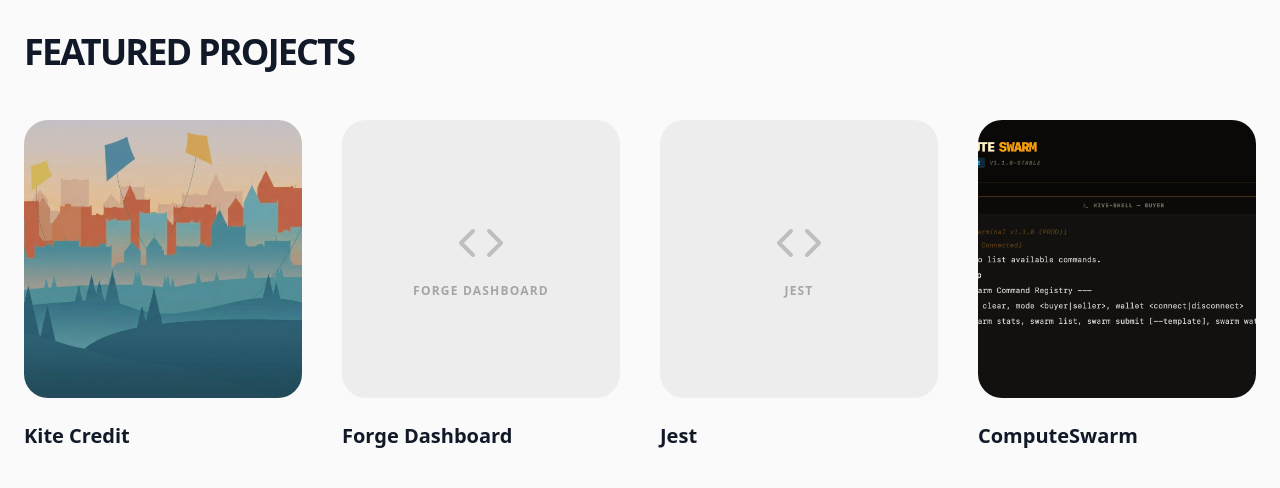
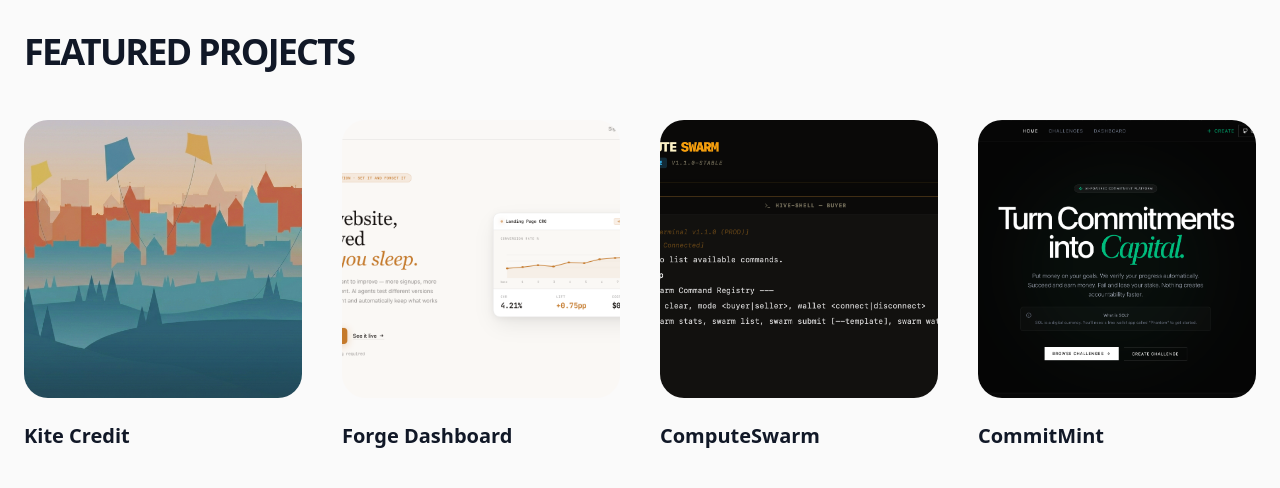
Before and after one commit to Archdiner/portfolio-site, a React (Vite) app: page / in a window 1280 px wide. Shown: the part 800-1288 px from the top of the page. Built offline with nearby package versions, Linux system fonts and the light colour scheme; grey boxes are pictures that could not be loaded.

Commit message:
Remove Jest and add image to Forge project

```diff
--- a/src/App.jsx
+++ b/src/App.jsx
@@ -136,18 +136,12 @@ const App = () => {
     {
       title: 'Forge Dashboard',
       stack: ['React', 'TypeScript', 'FastAPI', 'Gemini 2.0 Flash'],
+      image: '/forge-screenshot.png',
       githubLink: 'https://github.com/Archdiner/forge-dashboard',
+      screenshots: ['/forge-screenshot.png'],
       description: lang === 'en'
         ? 'An autonomous A/B testing and optimization platform for growth teams. Runs thousands of experiments overnight using a multi-agent AI system. Features a React/TypeScript frontend, a FastAPI backend, and utilizes Google Gemini 2.0 Flash for generating and evaluating landing page, ad copy, and cold email variations.'
         : 'منصة مستقلة لاختبارات A/B والتحسين لفرق النمو. تجري آلاف التجارب ليلاً باستخدام نظام ذكاء اصطناعي متعدد الوكلاء. تتميز بواجهة React/TypeScript وخلفية FastAPI وتستخدم Gemini 2.0 Flash لإنشاء وتقييم وتحديد أفضل خيارات صفحات الهبوط والإعلانات.'
-    },
-    {
-      title: 'Jest',
-      stack: ['Python', 'MediaPipe', 'OpenCV', 'Google Gemini'],
-      githubLink: 'https://github.com/Archdiner/gest',
-      description: lang === 'en'
-        ? 'A multimodal AI system that enables ergonomic hand gesture control and voice interaction, replacing traditional mouse and keyboard inputs. Built with MediaPipe for 60fps zero-lag hand tracking and the Gemini 3 Multimodal Live API for screen awareness and voice reasoning.'
-        : 'نظام ذكاء اصطناعي متعدد الوسائط يتيح التحكم المريح بإيماءات اليد والتفاعل الصوتي، ليحل محل الماوس ولوحة المفاتيح. مبني باستخدام MediaPipe لتتبع اليد بدون تأخير وواجهة برمجة تطبيقات Gemini 3 للوعي بالشاشة والاستنتاج الصوتي.'
     },
     {
       title: 'ComputeSwarm',
```
Also changed, not shown: public/forge-screenshot.png (added).
